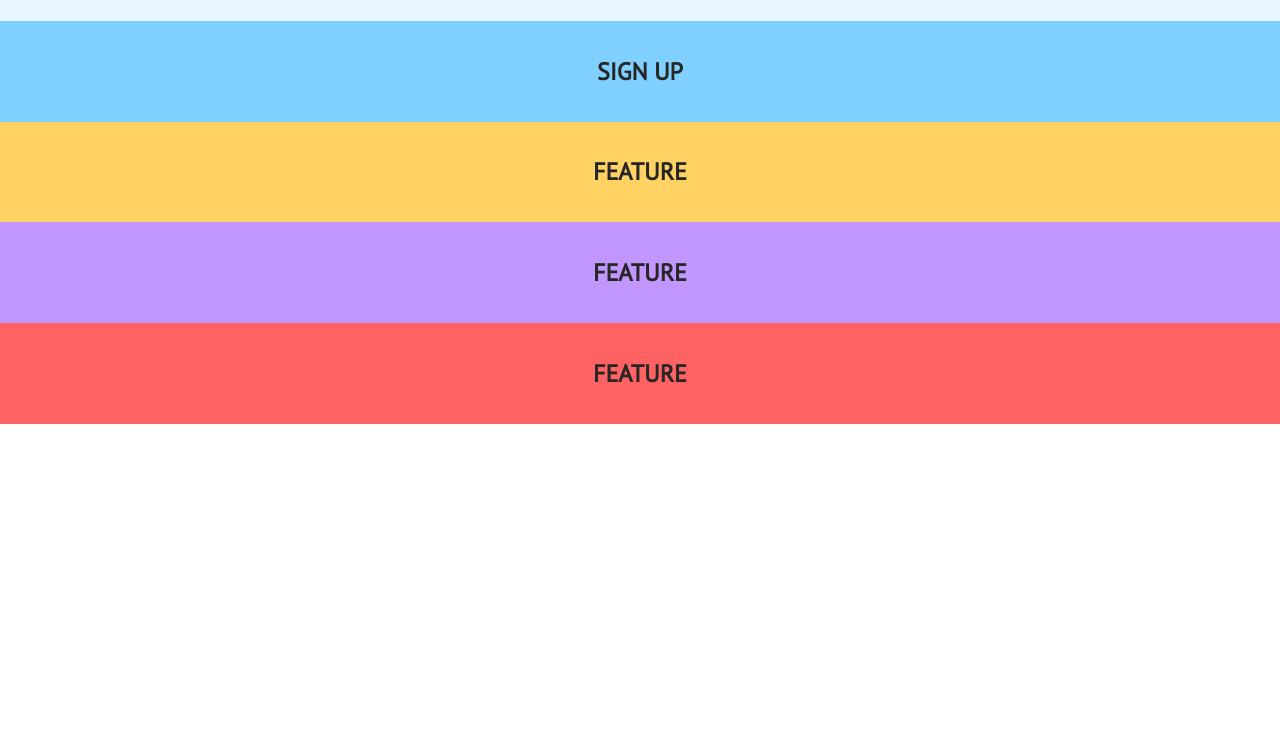
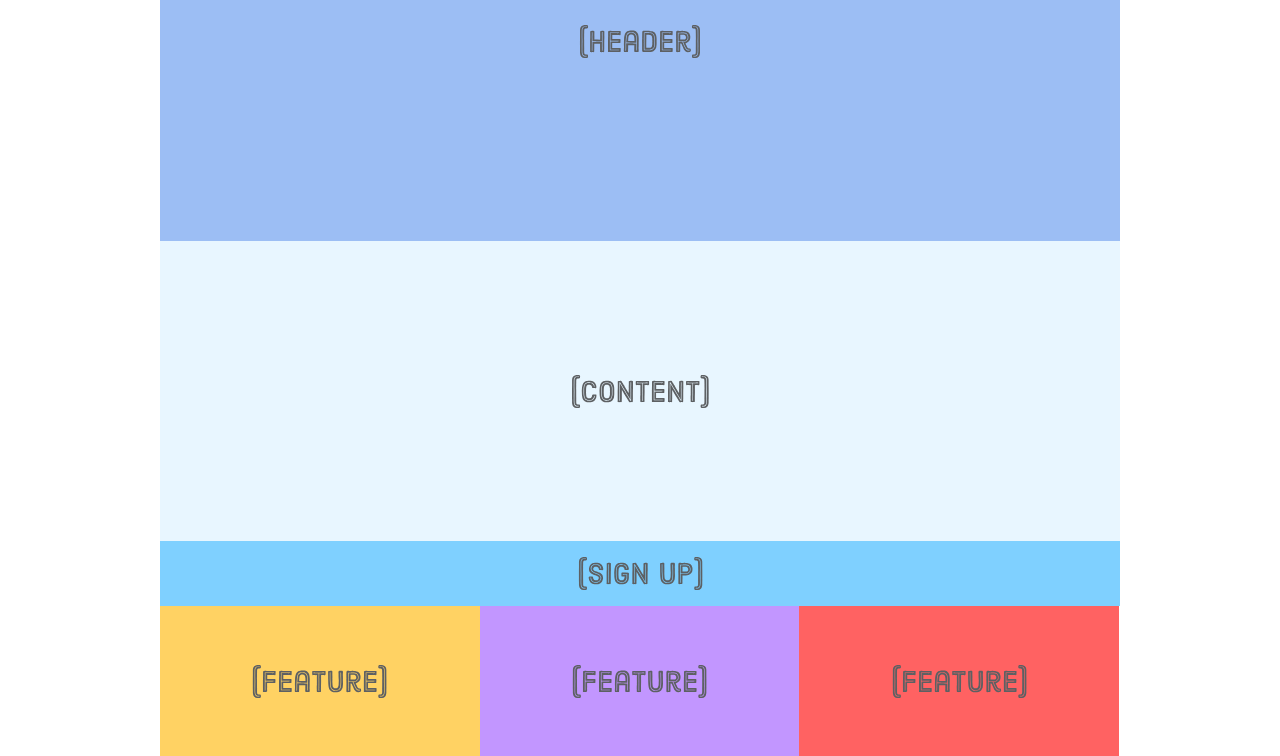
Before and after one commit to JAMK-IT-STUDENT/ttms0400-web-visualisointi-yhteinen-harjoitus-Mgrmjp, a plain HTML site: page index.html in a window 1280 px wide. Shown: the part 239-995 px from the top of the page. Before the commit the page ends 800 px from the top, so only its background shows below. Drawn offline with Linux system fonts and the light colour scheme.

Commit message:
ADD media queries

```diff
--- a/index.html
+++ b/index.html
@@ -14,27 +14,27 @@
     <nav></nav>
 
     <header>
-        <h1>HEADER</h1>
+        <img src='images/header.svg'/>
     </header>
 
     <main>
-        <h1>CONTENT</h1>
+        <img src='images/content.svg'/>
     </main>
 
     <section>
-        <h2>SIGN UP</h2>
+        <img src='images/sign-up.svg'/>
     </section>
 
     <article class="bg-yellow">
-        <h2>FEATURE</h2>
+        <img src='images/feature.svg'/>
     </article>
 
     <article class="bg-lily">
-        <h2>FEATURE</h2>
+        <img src='images/feature.svg'/>
     </article>
 
     <article class="bg-red">
-        <h2>FEATURE</h2>
+        <img src='images/feature.svg'/>
     </article>
 
 
--- a/styles/main.css
+++ b/styles/main.css
@@ -3,6 +3,8 @@ body {
     font-family: 'PT Sans', sans-serif;
     text-transform: uppercase;
     color: #262626;
+    display: flex;
+    flex-wrap: wrap;
 }
 
 
@@ -14,26 +16,34 @@ body {
 }
 
 header, section, nav, main, article {
-    display: block;
+    display: flex;
     width: 100vw;
     padding: 15px 10px 15px 10px;
-    text-align: center;
+    justify-content: center;
+    align-items: center;
 }
 
 nav {
     background-color: #3a66ad;
+    height: 80px;
 }
 
 header {
     background-color: #9cbef4;
+    height: 100px;
 }
 
 main {
     background-color: #e8f6ff;
+    height: 300px;
 }
 
 section {
     background-color: #7fd0ff;
+}
+
+article {
+    height: 150px;
 }
 
 /* Background colors */
@@ -49,3 +59,29 @@ section {
 .bg-red {
     background-color: #ff6262;
 }
+
+/* Tablet Styles */
+@media only screen and (min-width: 401px) and (max-width: 960px) {
+  section,
+  .bg-yellow,
+  .bg-lily,
+  .bg-red {
+    width: 50%;
+  }
+}
+
+/* Desktop Styles */
+@media only screen and (min-width: 961px) {
+  body {
+    width: 960px;
+    margin: 0 auto;
+  }
+  .bg-yellow,
+  .bg-lily,
+  .bg-red {
+    width: 33.3%;
+  }
+  header {
+    height: 400px;
+  }
+}
```
